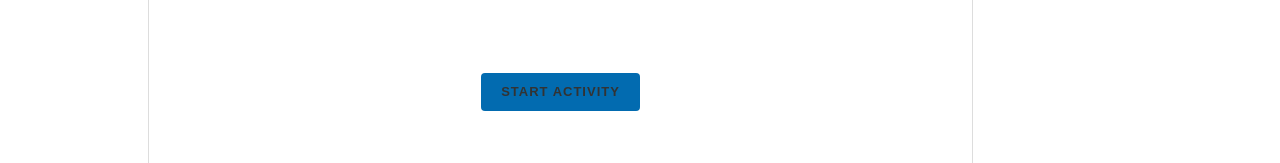
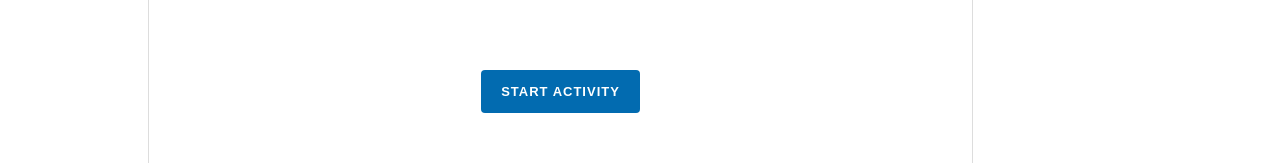
Before and after one commit to ahmed-s-fatahallah/nagwa-task, a React (Vite) app in the folder frontend/: page / in a window 1280 px wide. Shown: the part 320-483 px from the top of the page. Built offline with nearby package versions, Linux system fonts and the light colour scheme.

Commit message:
refactor: Change button props to be more reuseable

```diff
--- a/frontend/src/components/ActivityWrapper/ActivityScreen/Activity.module.css
+++ b/frontend/src/components/ActivityWrapper/ActivityScreen/Activity.module.css
@@ -49,3 +49,7 @@
   border-radius: 4px;
   transition: width 0.3s ease;
 }
+
+.option-btn {
+  width: 100%;
+}
--- a/frontend/src/components/ActivityWrapper/ActivityScreen/ActivityScreen.tsx
+++ b/frontend/src/components/ActivityWrapper/ActivityScreen/ActivityScreen.tsx
@@ -107,23 +107,34 @@ const ActivityScreen = () => {
                 {words[wordNum]?.word}
               </p>
               <ul className={classes["btns-container"]}>
-                {POS_OPTIONS.map((pos) => (
+                {POS_OPTIONS.map((pos) => {
+                  const isClicked = clickedPos === pos;
+                  const isCorrect = words[wordNum]?.pos === pos;
+                  return (
                   <li key={pos}>
                     <Button
-                      clickedPos={clickedPos}
+                        className={`${classes["option-btn"]} ${
+                          !isClicked
+                            ? ""
+                            : isCorrect
+                            ? "pulse"
+                            : "horizontal-shake"
+                        }`}
+                        disabled={Boolean(clickedPos)}
                       variant={
-                        clickedPos === pos
-                          ? words[wordNum]?.pos === clickedPos
+                          !isClicked
+                            ? "outlined"
+                            : isCorrect
                             ? "secondary"
                             : "danger"
-                          : "outlined"
                       }
-                      onClickHandler={onClickHandler.bind(null, pos)}
+                        onClick={onClickHandler.bind(null, pos)}
                     >
                       {pos}
                     </Button>
                   </li>
-                ))}
+                  );
+                })}
               </ul>
 
               <div className={classes["prog-container"]}>
--- a/frontend/src/components/ActivityWrapper/EndScreen/EndScreen.tsx
+++ b/frontend/src/components/ActivityWrapper/EndScreen/EndScreen.tsx
@@ -58,7 +58,7 @@ const EndScreen = () => {
             <p>{error.msg}</p>
           ) : (
             <>
-              <Button variant="main" onClickHandler={startActivity}>
+              <Button variant="primary" onClick={startActivity}>
                 Restart Activity
               </Button>
               <div className={classes.rank}>
--- a/frontend/src/components/ActivityWrapper/StartScreen/StartScreen.tsx
+++ b/frontend/src/components/ActivityWrapper/StartScreen/StartScreen.tsx
@@ -5,7 +5,7 @@ import MainContext from "@store/MainContext";
 const StartScreen = () => {
   const { startActivity } = useContext(MainContext);
   return (
-    <Button variant="main" onClickHandler={startActivity}>
+    <Button variant="primary" onClick={startActivity}>
       Start Activity
     </Button>
   );
--- a/frontend/src/components/Button/Button.module.css
+++ b/frontend/src/components/Button/Button.module.css
@@ -1,70 +1,63 @@
+/* shared button styles */
 .btn {
-  background-color: transparent;
   border: none;
-
   padding: 1.5rem;
   font-size: 1.6rem;
   font-weight: 700;
-  color: var(--color-grey-300);
-  border: 1px solid var(--color-white-300);
   line-height: 1.5;
-  width: 100%;
+  text-align: center;
   text-transform: capitalize;
   cursor: pointer;
   border-radius: 4px;
-  transition: all 0.3s ease;
+  transition: color 0.3s ease;
 }
 
-.btn:hover:not(:disabled) {
-  color: #026bb0;
-  background-color: rgba(2, 107, 176, 0.1);
-}
-
-.btn.wrong {
-  background-color: var(--color-red-200);
-  color: var(--color-white-100);
-  animation: horizontal-shake 350ms infinite;
-}
-.btn.correct {
-  background-color: var(--color-green-400);
-  color: var(--color-white-100);
-  animation: pulse 350ms infinite;
-}
 .btn:disabled {
   cursor: not-allowed;
 }
 
-.start-btn {
-  border: none;
+/* primary specific button styles*/
+.btn.primary {
   background-color: var(--color-blue-300);
-  color: var(--color-white-100);
+  color: var(--color-white);
   font-size: 1.3rem;
   text-transform: uppercase;
-  font-weight: 700;
   letter-spacing: 1px;
   line-height: 1;
-  text-align: center;
-  padding: 0 2rem;
-  border-radius: 4px;
-  cursor: pointer;
-  height: 3.8rem;
+  padding: 1.5rem 2rem;
 }
-
-.start-btn:hover {
+.btn.primary:hover:not(:disabled) {
   background-color: var(--color-blue-200);
 }
 
-@keyframes pulse {
-  50% {
-    transform: scale(1.1);
-  }
+/* secondary specific button styles*/
+.btn.secondary {
+  background-color: var(--color-green-400);
+  color: var(--color-white);
 }
-@keyframes horizontal-shake {
-  0%,
-  100% {
-    transform: translateX(-0.125rem);
-  }
-  50% {
-    transform: translateX(0.125rem);
-  }
+
+.btn.secondary:hover:not(:disabled) {
+  background-color: var(--color-green-300);
 }
+
+/* danger specific button styles*/
+.btn.danger {
+  background-color: var(--color-red-200);
+  color: var(--color-white);
+}
+
+.btn.danger:hover:not(:disabled) {
+  background-color: var(--color-red-100);
+}
+
+/* outlined specific button styles*/
+.btn.outlined {
+  background-color: transparent;
+  color: var(--color-grey-300);
+  border: 1px solid var(--color-grey-200);
+}
+
+.btn.outlined:hover:not(:disabled) {
+  color: #026bb0;
+  background-color: rgba(2, 107, 176, 0.1);
+}
--- a/frontend/src/components/Button/Button.tsx
+++ b/frontend/src/components/Button/Button.tsx
@@ -1,43 +1,19 @@
 import classes from "./Button.module.css";
 
-type Pos = "noun" | "verb" | "adverb" | "adjective";
 interface ButtonProps extends React.ButtonHTMLAttributes<HTMLButtonElement> {
-  clickedPos?: Pos | null;
-  variant: "main" | "secondary" | "danger" | "outlined";
-  onClickHandler: () => void;
+  variant: "primary" | "secondary" | "danger" | "outlined";
 }
 
 const Button = ({
+  variant,
   children,
-  clickedPos,
-  variant,
-  onClickHandler,
+  className = "",
+  ...rest
 }: ButtonProps) => {
-  let buttonClasses;
-  switch (variant) {
-    case "main":
-      buttonClasses = classes["start-btn"];
-      break;
-    case "outlined":
-      buttonClasses = classes.btn;
-      break;
-    case "secondary":
-      buttonClasses = `${classes.btn} ${classes.correct}`;
-      break;
-    case "danger":
-      buttonClasses = `${classes.btn} ${classes.wrong}`;
-      break;
-    default:
-      buttonClasses = classes.btn;
-      break;
-  }
-
   return (
     <button
-      type="button"
-      disabled={Boolean(clickedPos)}
-      onClick={onClickHandler}
-      className={buttonClasses}
+      className={`${classes.btn} ${classes[variant] || ""} ${className}`}
+      {...rest}
     >
       {children}
     </button>
```
